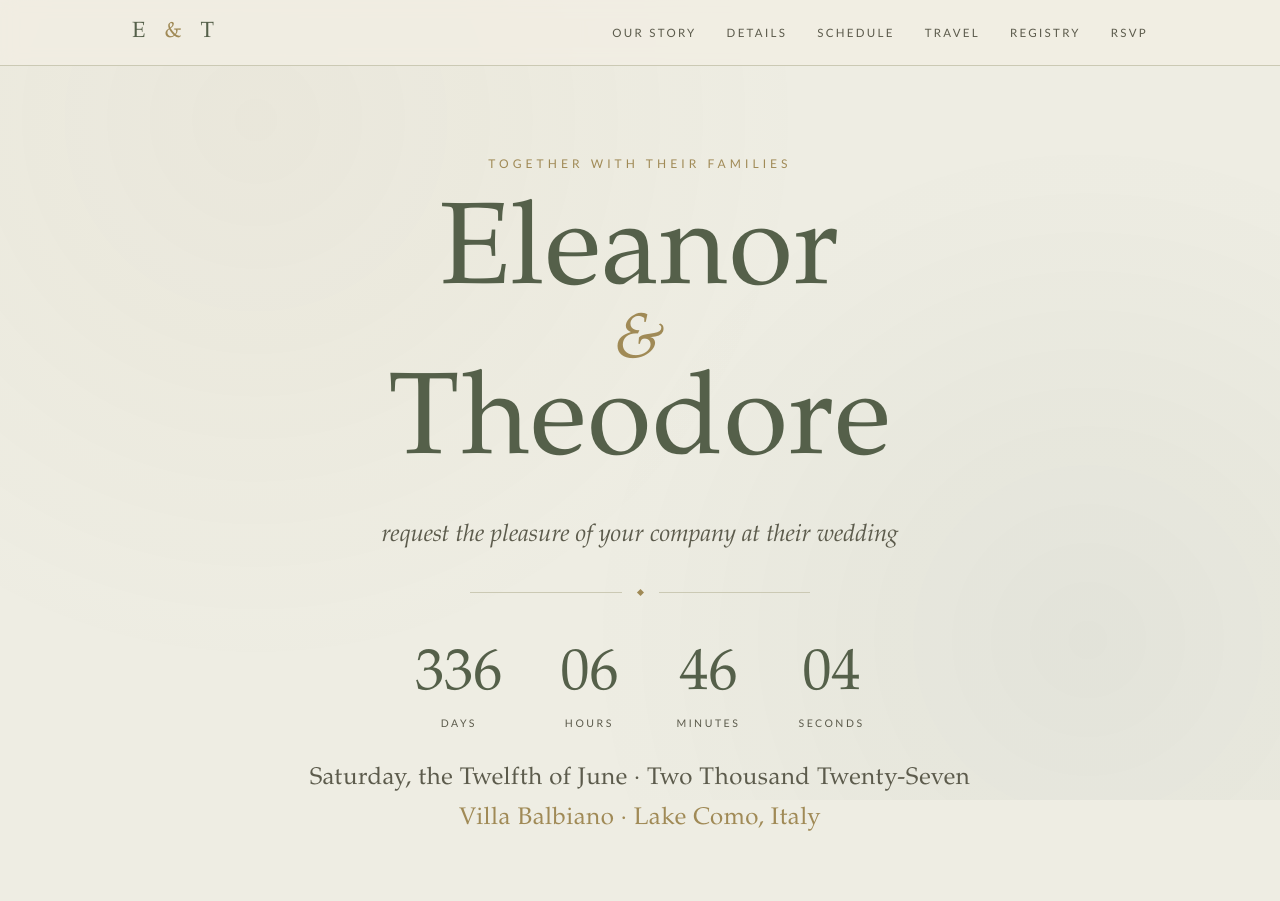
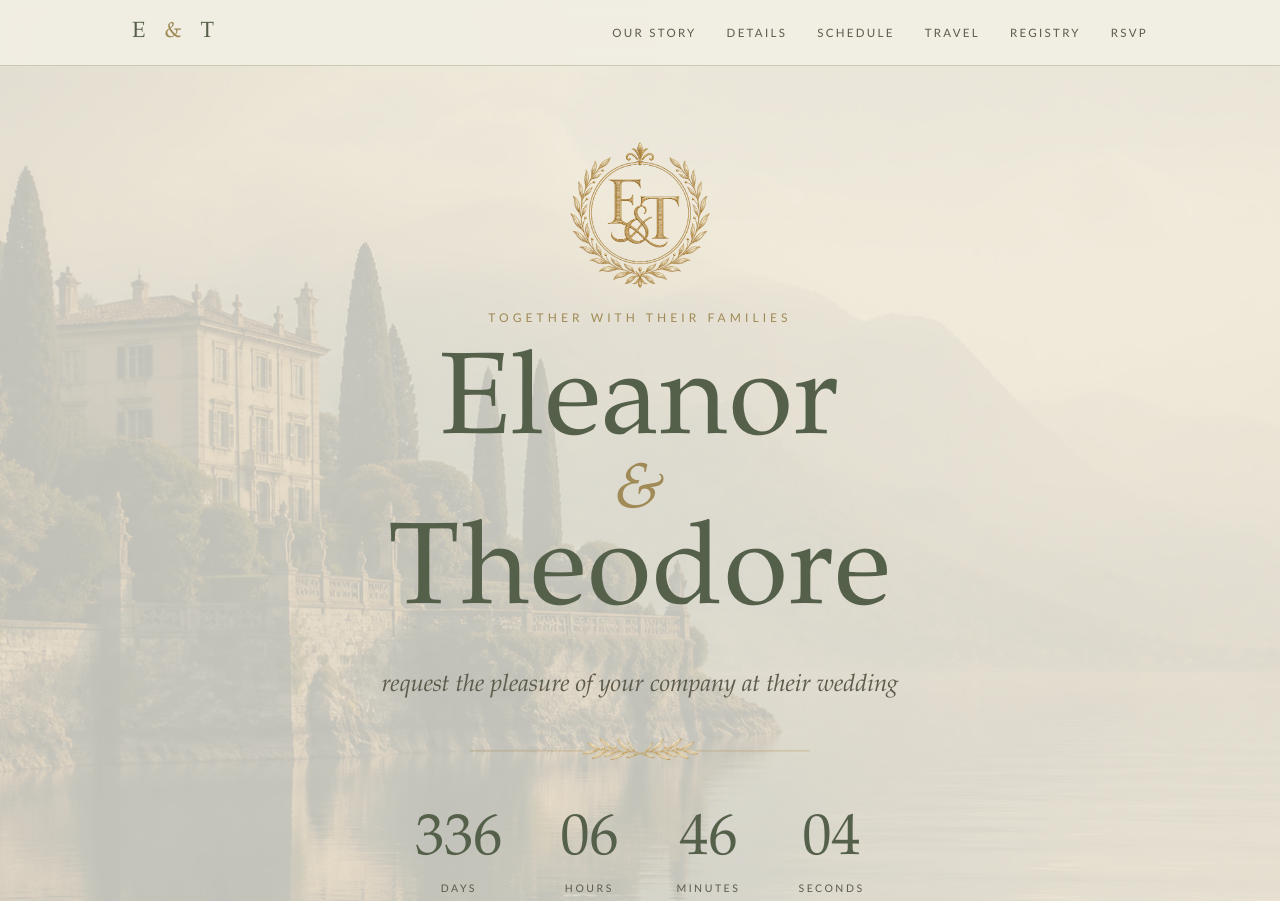
Before and after one commit to graphicsgurl/heritage-wedding-template, a plain HTML site: page sage.html in a window 1280 px wide. Shown: the top 901 px of the page. Drawn offline with Linux system fonts and the light colour scheme.

Commit message:
Wire in images: sage.html

```diff
--- a/sage.html
+++ b/sage.html
@@ -1,4 +1,4 @@
-<title>Eleanor & Theodore · Wedding Website (Sage & Sand)</title>
+<title>Eleanor & Theodore · A Wedding at Lake Como</title>
 <meta name="description" content="An elegant, editable heritage wedding website template — Old Money aesthetic. Built in Canva. Our Story, event details, travel, registry, RSVP.">
 <style>
   :root{
@@ -17,6 +17,7 @@
     --body:Garamond,"EB Garamond","Iowan Old Style","Palatino Linotype",Georgia,serif;
     --label:ui-sans-serif,"Optima","Gill Sans",-apple-system,Segoe UI,sans-serif;
     --wrap:1080px;
+    --img:https://raw.githubusercontent.com/graphicsgurl/heritage-wedding-template/main/img;
     color-scheme:light;
   }
 
@@ -91,10 +92,22 @@
   /* ---- Hero ---- */
   header.hero{
     text-align:center;
-    padding:88px 0 76px;
+    padding:76px 0 74px;
     position:relative;
+    overflow:hidden;
+    border-bottom:1px solid var(--rule);
   }
-  .hero .eyebrow{margin-bottom:26px;}
+  header.hero::before{
+    content:"";position:absolute;inset:0;z-index:0;
+    background:url("https://raw.githubusercontent.com/graphicsgurl/heritage-wedding-template/main/img/hero-como.jpg") center/cover no-repeat;
+  }
+  header.hero::after{
+    content:"";position:absolute;inset:0;z-index:0;
+    background:var(--ivory);opacity:.80;
+  }
+  .hero-inner{position:relative;z-index:1;}
+  .hero-crest{display:block;width:clamp(92px,13vw,140px);height:auto;margin:0 auto 20px;}
+  .hero .eyebrow{margin-bottom:22px;}
   .hero .amp{
     display:block;font-family:var(--display);color:var(--brass);
     font-size:clamp(38px,7vw,64px);font-style:italic;line-height:.7;margin:6px 0;
@@ -106,12 +119,7 @@
   .hero .sub{
     margin-top:30px;font-style:italic;color:var(--ink-soft);font-size:clamp(19px,2.6vw,24px);
   }
-  .rule-orn{
-    display:flex;align-items:center;justify-content:center;gap:16px;
-    margin:34px auto 0;max-width:340px;color:var(--brass);
-  }
-  .rule-orn::before,.rule-orn::after{content:"";height:1px;flex:1;background:var(--rule);}
-  .rule-orn .dot{width:5px;height:5px;transform:rotate(45deg);background:var(--brass);}
+  .divider{display:block;height:auto;width:min(340px,72%);margin:32px auto 0;}
 
   /* countdown */
   .countdown{
@@ -143,16 +151,18 @@
   .story p + p{margin-top:18px;}
   .story h3{font-size:26px;color:var(--oxblood);margin-bottom:10px;}
 
-  /* photo frame placeholder */
+  /* photo frame */
   .frame{
     aspect-ratio:4/5;
     background:var(--paper);
     border:1px solid var(--rule);
     outline:1px solid var(--rule);outline-offset:6px;
+    overflow:hidden;
     display:flex;flex-direction:column;align-items:center;justify-content:center;
     gap:12px;text-align:center;color:var(--ink-soft);
     box-shadow:0 18px 40px -28px rgba(36,31,25,.5);
   }
+  .frame img{width:100%;height:100%;object-fit:cover;display:block;}
   .frame .mk{font-family:var(--display);font-size:44px;color:var(--brass-soft);}
   .frame .cap{font-family:var(--label);text-transform:uppercase;letter-spacing:.22em;font-size:10.5px;}
   .frame.wide{aspect-ratio:3/2;}
@@ -241,17 +251,15 @@
   /* Footer */
   footer{
     background:var(--green);color:var(--ivory);text-align:center;
-    padding:70px 32px 60px;position:relative;z-index:1;
+    padding:66px 32px 58px;position:relative;z-index:1;
   }
-  footer .fm{font-family:var(--display);font-size:40px;letter-spacing:.06em;}
-  footer .fm span{color:var(--brass-soft);}
+  .footer-crest{display:block;width:104px;height:auto;margin:0 auto 6px;}
   footer .fdate{font-style:italic;margin-top:12px;color:var(--ivory-deep);}
   footer .hash{
     font-family:var(--label);text-transform:uppercase;letter-spacing:.28em;font-size:11px;
-    color:var(--brass-soft);margin-top:28px;
+    color:var(--brass-soft);margin-top:26px;
   }
-  footer .rule-orn{max-width:200px;margin:24px auto;}
-  footer .rule-orn::before,footer .rule-orn::after{background:rgba(196,168,107,.4);}
+  footer .divider{width:220px;margin:20px auto 0;}
 
   /* reveal */
   .reveal{opacity:0;transform:translateY(18px);transition:opacity .9s ease,transform .9s ease;}
@@ -273,11 +281,13 @@
   </div>
 </nav>
 
-<header class="hero wrap">
+<header class="hero">
+  <div class="wrap hero-inner">
+    <img class="hero-crest" src="https://raw.githubusercontent.com/graphicsgurl/heritage-wedding-template/main/img/crest-et-gold.png" alt="Monogram of Eleanor and Theodore">
     <div class="eyebrow label">Together with their families</div>
     <h1>Eleanor<span class="amp">&amp;</span>Theodore</h1>
     <p class="sub">request the pleasure of your company at their wedding</p>
-  <div class="rule-orn"><span class="dot"></span></div>
+    <img class="divider" src="https://raw.githubusercontent.com/graphicsgurl/heritage-wedding-template/main/img/divider-laurel-gold.png" alt="">
 
     <div class="countdown" id="countdown" aria-label="Countdown to the wedding">
       <div class="cd-unit"><div class="cd-num" id="cd-days">—</div><div class="cd-lab">Days</div></div>
@@ -289,6 +299,7 @@
       Saturday, the Twelfth of June · Two Thousand Twenty-Seven<br>
       <span style="color:var(--brass);">Villa Balbiano · Lake Como, Italy</span>
     </p>
+  </div>
 </header>
 
 <section id="story">
@@ -299,8 +310,7 @@
     </div>
     <div class="story reveal">
       <div class="frame">
-        <div class="mk">E&amp;T</div>
-        <div class="cap">Your favourite photo</div>
+        <img src="https://raw.githubusercontent.com/graphicsgurl/heritage-wedding-template/main/img/couple-1.jpg" alt="Eleanor and Theodore">
       </div>
       <div>
         <h3>A long time coming</h3>
@@ -492,9 +502,9 @@
 </section>
 
 <footer>
-  <div class="fm">E&nbsp;<span>&amp;</span>&nbsp;T</div>
+  <img class="footer-crest" src="https://raw.githubusercontent.com/graphicsgurl/heritage-wedding-template/main/img/crest-et-gold.png" alt="Monogram of Eleanor and Theodore">
   <p class="fdate">Lake Como · the Twelfth of June, 2027</p>
-  <div class="rule-orn"><span class="dot"></span></div>
+  <img class="divider" src="https://raw.githubusercontent.com/graphicsgurl/heritage-wedding-template/main/img/divider-laurel-gold.png" alt="">
   <p class="hash">#TheAshfordWhitmoreWedding</p>
 </footer>
 
```
Lines whose indentation alone changed are shown as unchanged.
